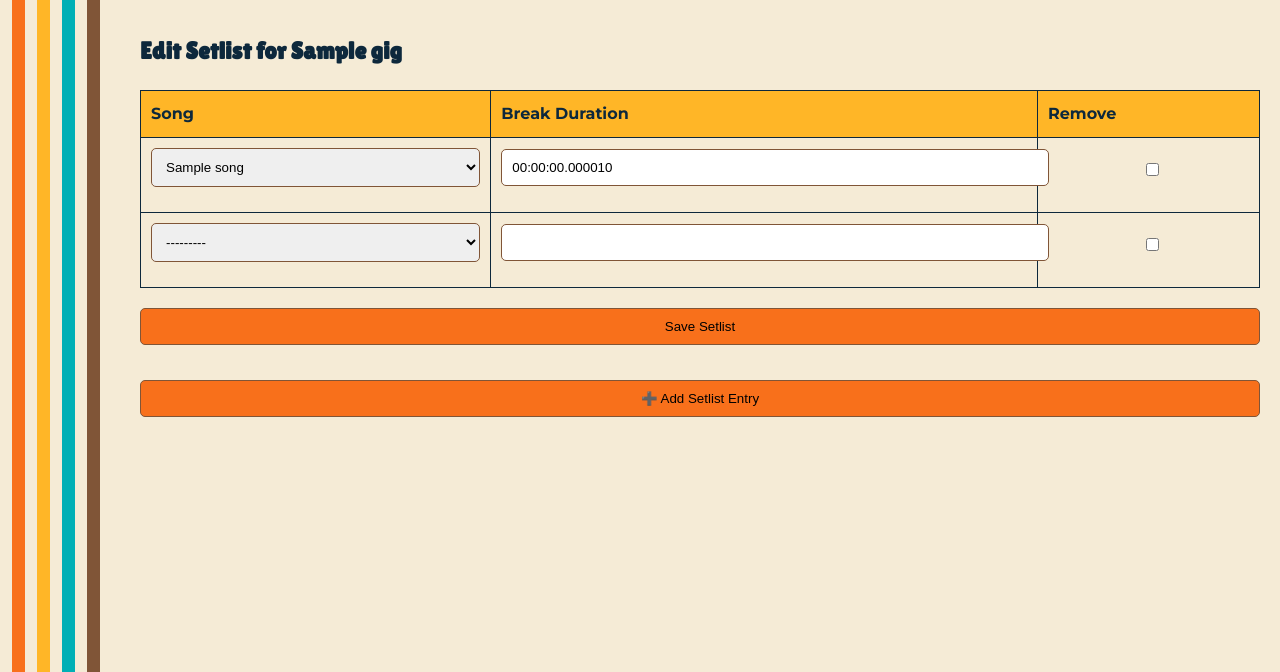
After one commit to jandress94/prsb_site, a Django app: page /gigs/1/setlist/update in a window 1280 px wide. The commit adds this page. Shown: the top 672 px of the page. Run offline with Django 5.2, Linux system fonts and the light colour scheme; tables that the repository leaves empty hold one stand-in row (values such as "Sample post").

```diff
--- a/prsb/band/models.py
+++ b/prsb/band/models.py
@@ -134,6 +134,7 @@ class GigSetlistEntry(models.Model):
         return self.song is None
 
     def clean(self):
+        super().clean()
         if not (self.is_break or (self.break_duration is None)):
             raise ValidationError("Setlist entries which are songs should not have a break duration defined.")
 
@@ -191,6 +192,7 @@ class GigPartAssignmentOverride(models.Model):
         return f'{self.member} plays {self.gig_instrument.instrument} on {self.song_part} at {self.gig_instrument.gig}'
 
     def clean(self):
+        super().clean()
         if GigPartAssignmentOverride.objects.filter(member=self.member,
                                                     gig_instrument__gig=self.gig_instrument.gig,
                                                     song_part__song=self.song_part.song).exclude(pk=self.pk).exists():
--- a/prsb/band/templates/band/base.html
+++ b/prsb/band/templates/band/base.html
@@ -26,6 +26,7 @@
 
     <div id="content">
         {% block content %}{% endblock %}
+        {% block extra_js %}{% endblock %}
     </div>
 </body>
 </html>
--- /dev/null
+++ b/prsb/band/templates/band/gig_setlist_update.html
@@ -0,0 +1,46 @@
+{% extends "band/base.html" %}
+
+{% block title %}{{ gig.name }} Setlist | PRSB{% endblock %}
+{% block content %}
+  <h2>Edit Setlist for {{ gig.name }}</h2>
+
+  <form method="post">
+    {% csrf_token %}
+    {{ formset.management_form }}  <!-- Required for managing formset -->
+
+    {% if formset.non_form_errors %}
+        <ul class="errorlist">
+            {% for error in formset.non_form_errors %}
+                <li>{{ error }}</li>
+            {% endfor %}
+        </ul>
+    {% endif %}
+
+    <table>
+      <thead>
+        <tr>
+          <th>Song</th>
+          <th>Break Duration</th>
+          <th>Remove</th>
+        </tr>
+      </thead>
+      <tbody id="setlist-entries">
+        {% for entry_form in formset %}
+          <tr class="setlist-row">
+            {{ entry_form.id }}
+            <td>{{ entry_form.song }}</td>
+            <td>{{ entry_form.break_duration }}</td>
+            <td>{{ entry_form.DELETE }}</td>
+          </tr>
+        {% endfor %}
+      </tbody>
+    </table>
+
+    <button type="submit">Save Setlist</button>
+  </form>
+
+  <form method="get">
+    <button type="button" id="add-entry">➕ Add Setlist Entry</button>
+  </form>
+
+{% endblock %}
--- a/prsb/band/templates/band/gigpartassignmentoverride_create_form.html
+++ b/prsb/band/templates/band/gigpartassignmentoverride_create_form.html
@@ -7,5 +7,5 @@
         {{ form.as_p }}
         <input type="submit" value="Create">
     </form>
-    <a href={% url 'band:gig_detail' form.gig_id %}>Cancel</a>
+    <a href={% url 'band:gig_part_assignments_detail' form.gig_id %}>Cancel</a>
 {% endblock %}
--- a/prsb/band/urls.py
+++ b/prsb/band/urls.py
@@ -32,7 +32,9 @@ urlpatterns = [
 
     path("gigs/", views.GigListView.as_view(), name="gig_list"),
     path("gigs/<int:pk>/", views.GigDetailView.as_view(), name="gig_detail"),
-    path("gigs/<int:pk>/gig-part-assignment-override/create", views.GigPartAssignmentOverrideCreateView.as_view(), name="gig_part_assignment_override_create"),
+    path("gigs/<int:pk>/gig-part-assignments/", views.GigPartAssignmentsDetailView.as_view(), name="gig_part_assignments_detail"),
+    path("gigs/<int:pk>/gig-part-assignments/create", views.GigPartAssignmentOverrideCreateView.as_view(), name="gig_part_assignment_override_create"),
+    path("gigs/<int:gig_id>/setlist/update", views.GigSetlistUpdateView.as_view(), name="gig_setlist_update"),
 
     path("instruments/", views.InstrumentListView.as_view(), name="instrument_list"),
 ]
--- a/prsb/band/views.py
+++ b/prsb/band/views.py
@@ -1,13 +1,16 @@
 from datetime import timedelta
 
 from django.contrib.auth.models import User
+from django.core.exceptions import ValidationError
 from django.db.models import Exists, OuterRef
-from django import forms
+from django import forms, views
 from django.db import connection
-from django.shortcuts import render
-from django.urls import reverse
+from django.forms import modelformset_factory
+from django.shortcuts import render, get_object_or_404, redirect
+from django.urls import reverse, reverse_lazy
 from django.utils import timezone
 from django.views import generic
+from django.views.generic import FormView
 
 from scripts.gig_part_assignment import get_gig_part_assignments
 from .models import Song, Gig, GigAttendance, BandMember, PartAssignment, Instrument, SongPart, \
@@ -277,10 +280,10 @@ class GigDetailView(generic.DetailView):
                 context['total_duration'] = total_duration
 
 
-        context['part_assignment_overrides'] = GigPartAssignmentOverride.objects.filter(gig_instrument__gig=gig).order_by('song_part__song', 'song_part', 'member')
-
-        context["gig_part_assignments"], member_song_counts = get_gig_part_assignments(gig, context['part_assignment_overrides'])
-        context['member_song_counts'] = sorted([(k, v) for k, v in member_song_counts.items()], key=lambda x: x[1], reverse=True)
+        # context['part_assignment_overrides'] = GigPartAssignmentOverride.objects.filter(gig_instrument__gig=gig).order_by('song_part__song', 'song_part', 'member')
+        #
+        # context["gig_part_assignments"], member_song_counts = get_gig_part_assignments(gig, context['part_assignment_overrides'])
+        # context['member_song_counts'] = sorted([(k, v) for k, v in member_song_counts.items()], key=lambda x: x[1], reverse=True)
 
         for availability in GigAttendance.AVAILABILITY_CHOICES:
             members = gig.gigattendance_set.filter(status=availability)
@@ -290,6 +293,80 @@ class GigDetailView(generic.DetailView):
             ~Exists(GigAttendance.objects.filter(member=OuterRef("pk"), gig=gig)),
             user__is_active=True
         ).order_by('user__first_name', 'user__last_name')
+
+        return context
+
+
+class GigSetlistEntryForm(forms.ModelForm):
+    class Meta:
+        model = GigSetlistEntry
+        fields = ['song', 'break_duration']
+
+    def clean(self):
+        cleaned_data = super().clean()
+        song = cleaned_data.get('song')
+        break_duration = cleaned_data.get('break_duration')
+
+        if song is None and break_duration is None:
+            raise ValidationError("Either a song must be selected or a break duration must be set.")
+        if song is not None and break_duration is not None:
+            raise ValidationError("A setlist entry should be either a song or a break, not both")
+
+        return cleaned_data
+GigSetlistEntryFormSet = modelformset_factory(GigSetlistEntry, form=GigSetlistEntryForm, extra=1, can_delete=True, can_delete_extra=True, can_order=True)
+
+
+class GigSetlistUpdateView(generic.FormView):
+    template_name = 'band/gig_setlist_update.html'
+    form_class = GigSetlistEntryFormSet
+
+    def dispatch(self, request, *args, **kwargs):
+        # Get the Gig object to use in the formset
+        self.gig = get_object_or_404(Gig, id=self.kwargs['gig_id'])
+        return super().dispatch(request, *args, **kwargs)
+
+    def get_context_data(self, **kwargs):
+        # Pass the gig to the template context explicitly
+        context = super().get_context_data(**kwargs)
+        context['gig'] = self.gig
+        context['formset'] = GigSetlistEntryFormSet(queryset=GigSetlistEntry.objects.filter(gig=self.gig))
+        return context
+
+    def form_valid(self, formset):
+        """Called when the formset is valid."""
+        entries = formset.save(commit=False)
+        for entry in entries:
+            entry.gig = self.gig  # Associate entries with the gig
+            entry.save()
+
+        # Delete entries marked for deletion
+        for obj in formset.deleted_objects:
+            obj.delete()
+
+        return redirect(self.get_success_url())
+
+    def form_invalid(self, formset):
+        context = self.get_context_data(formset=formset)
+        return self.render_to_response(context)  # Display the form again with errors
+
+    def get_success_url(self):
+        # Redirect to the gig detail page
+        return reverse_lazy('band:gig_detail', kwargs={'pk': self.gig.id})
+
+
+class GigPartAssignmentsDetailView(generic.TemplateView):
+    template_name = 'band/gig_part_assignments.html'
+
+    def get_context_data(self, **kwargs):
+        context = super().get_context_data(**kwargs)
+        gig_id = context['pk']
+
+        context['gig'] = gig = Gig.objects.get(id=gig_id)
+
+        context['part_assignment_overrides'] = GigPartAssignmentOverride.objects.filter(gig_instrument__gig=gig).order_by('song_part__song', 'song_part', 'member')
+
+        context["gig_part_assignments"], member_song_counts = get_gig_part_assignments(gig, context['part_assignment_overrides'])
+        context['member_song_counts'] = sorted([(k, v) for k, v in member_song_counts.items()], key=lambda x: x[1], reverse=True)
 
         return context
 
@@ -322,7 +399,7 @@ class GigPartAssignmentOverrideCreateView(generic.CreateView):
         return kwargs
 
     def get_success_url(self):
-        return reverse("band:gig_detail", kwargs={"pk": self.kwargs['pk']})
+        return reverse("band:gig_part_assignments_detail", kwargs={"pk": self.kwargs['pk']})
 
 
 class InstrumentListView(generic.ListView):
```
Also changed, not shown: prsb/band/templates/band/gig_detail.html (+5 -96 lines), prsb/band/templates/band/gig_part_assignments.html (added, +106 -0 lines).
